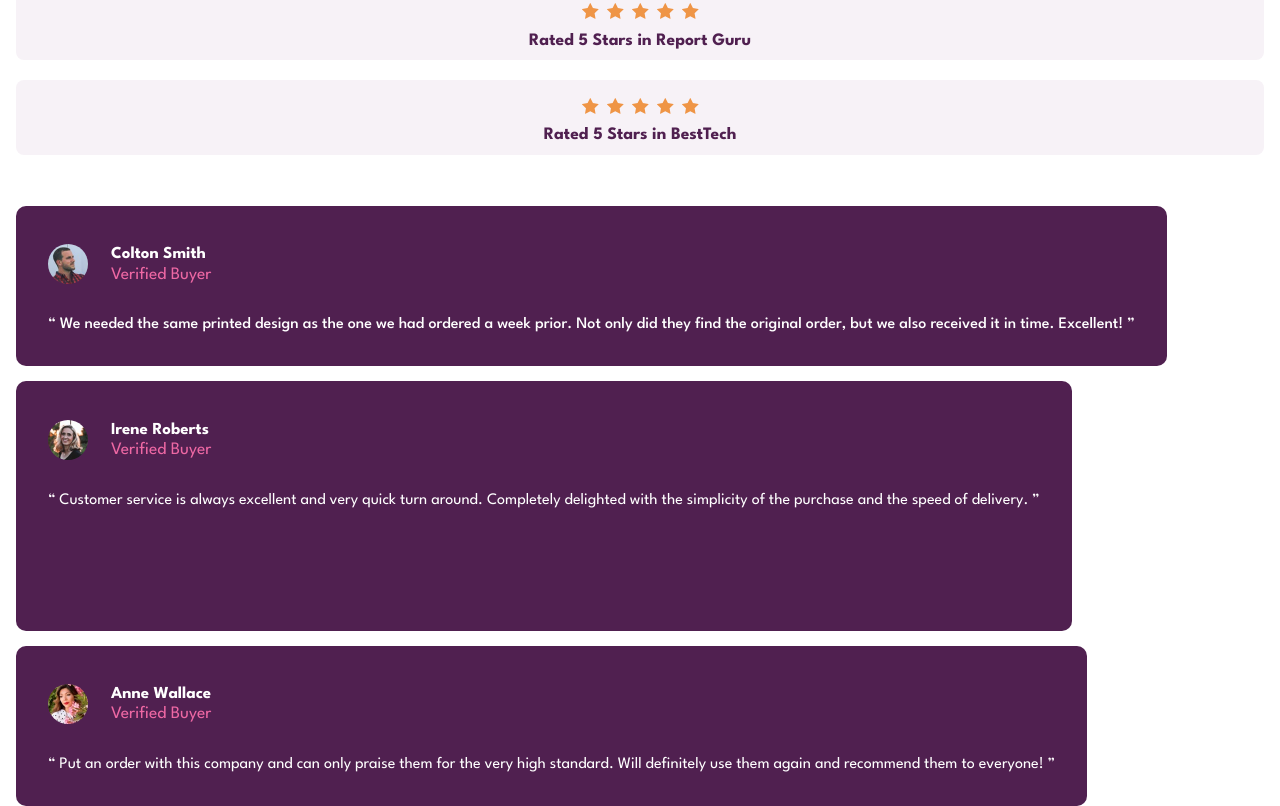
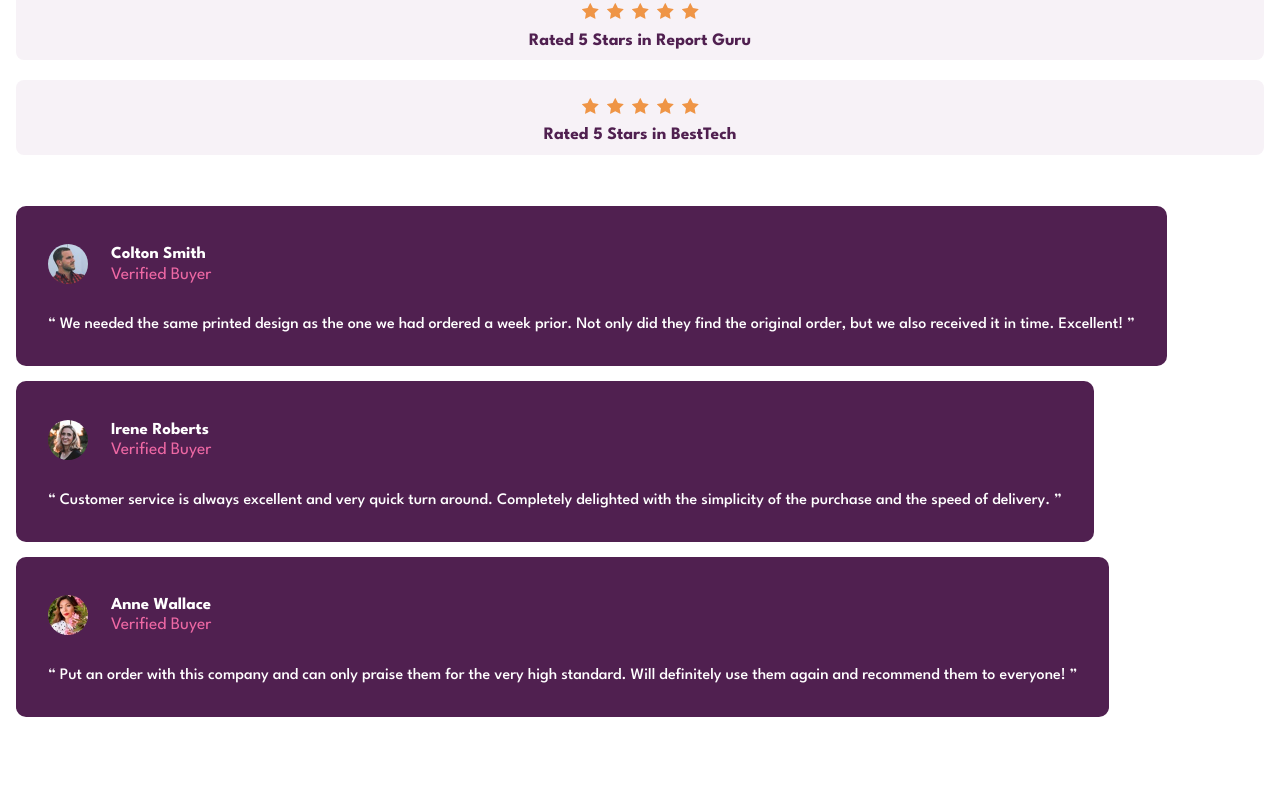
Before and after one commit to mrcordova/social-proof-section, a plain HTML site: page index.html in a window 1280 px wide. Shown: the part 308-1114 px from the top of the page. After the commit the page ends 1025 px from the top, so only its background shows below. Drawn offline with Linux system fonts and the light colour scheme.

Commit message:
add font to q

```diff
--- a/css/style.css
+++ b/css/style.css
@@ -124,7 +124,7 @@ body {
 }
 .testmonials-con>div:nth-child(2) {
     /* padding-block-end: 2.8rem; */
-    block-size: 15.6rem;
+    /* block-size: 15.6rem; */
     /* background-color: red; */
 }
 
@@ -142,10 +142,7 @@ body {
     line-height: 1.35;
     /* flex: 1; */
 }
-.testmonial-profile-con:nth-child(2) + q {
-    color: red;
 
-}
 
 
 
--- a/index.html
+++ b/index.html
@@ -110,7 +110,7 @@
               </p>
             </div>
           </div>
-          <q>
+          <q class="league-spartan-500">
             Customer service is always excellent and very quick turn around. Completely
             delighted with the simplicity of the purchase and the speed of delivery.
           </q>
@@ -127,7 +127,7 @@
               </p>
             </div>
           </div>
-          <q>
+          <q class="league-spartan-500">
             Put an order with this company and can only praise them for the very high
             standard. Will definitely use them again and recommend them to everyone!
           </q>
```
